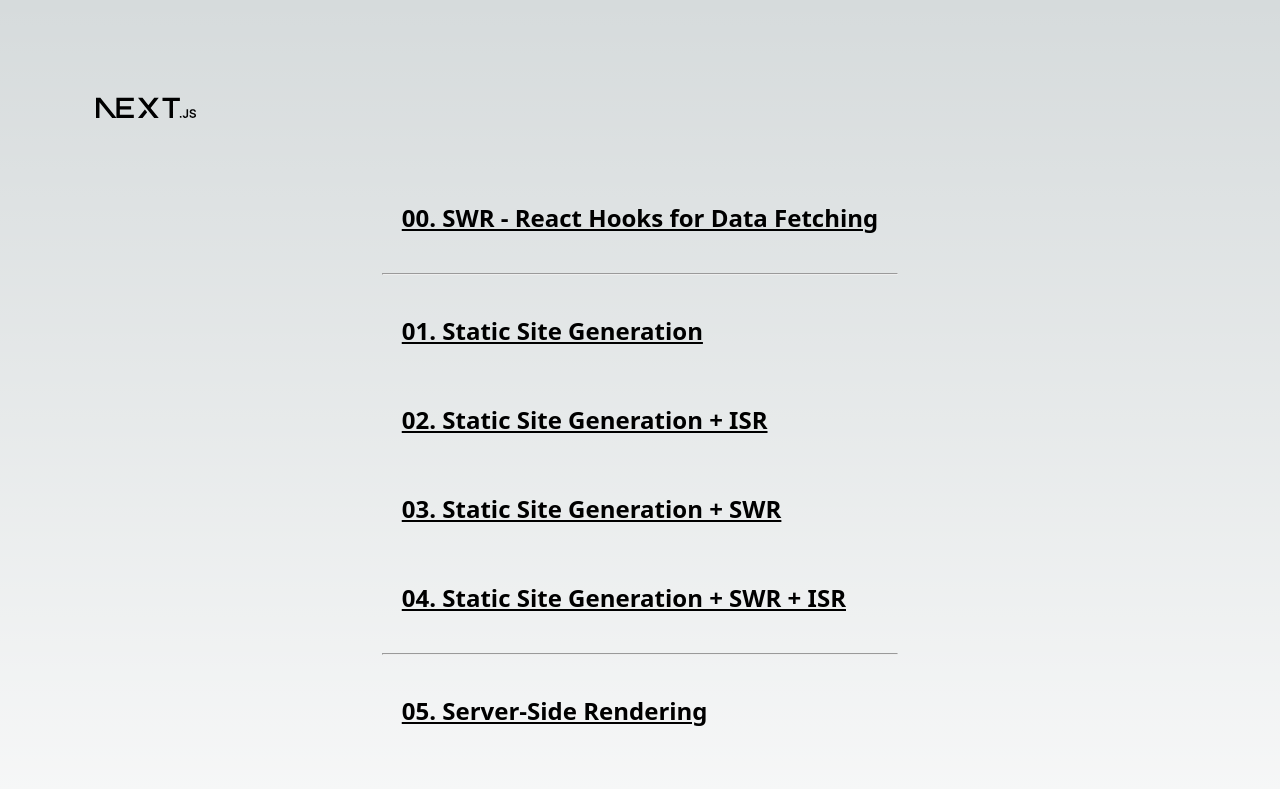
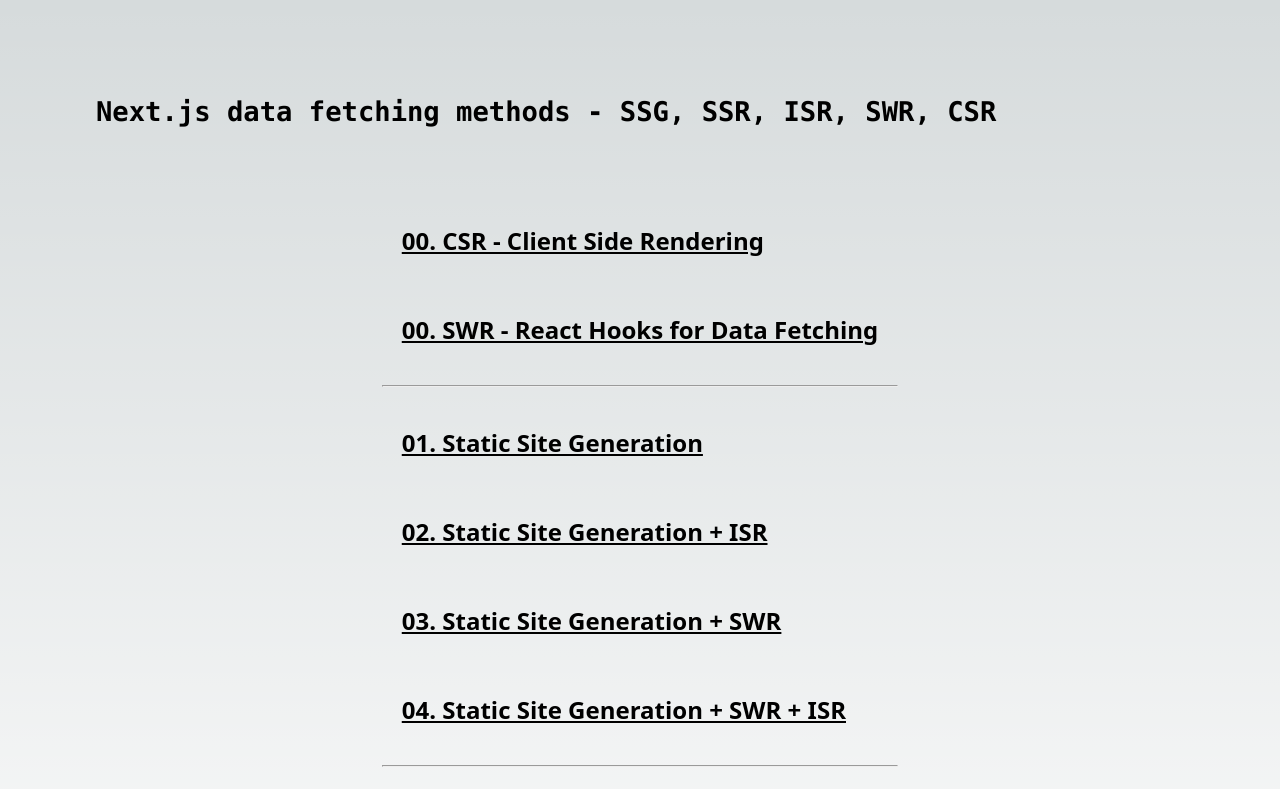
Before and after one commit to larswittenberg/nextjs-data-fetching-methods, a Next.js app: page / in a window 1280 px wide. Shown: the top 789 px of the page. Built offline with nearby package versions, Linux system fonts and the light colour scheme.

Commit message:
FEATURE: Add CSR Page

```diff
--- a/pages/index.js
+++ b/pages/index.js
@@ -21,25 +21,17 @@
 			</Head>
 			<main className={styles.main}>
 				<div className={styles.description}>
-					<div>
-						<a
-							href="https://nextjs.org/"
-							target="_blank"
-							rel="noopener noreferrer"
-						>
-							<Image
-								src="/next.svg"
-								alt="Next.js Logo"
-								className={styles.nextLogo}
-								width={100}
-								height={24}
-								priority
-							/>
-						</a>
-					</div>
+					<h1>
+						Next.js data fetching methods - SSG, SSR, ISR, SWR, CSR
+					</h1>
 				</div>
 
 				<div className={styles.center}>
+					<Link href="/00-csr" className={styles.card}>
+						<h2>00. CSR - Client Side Rendering</h2>
+					</Link>
+					<br />
+
 					<Link href="/00-swr" className={styles.card}>
 						<h2>00. SWR - React Hooks for Data Fetching</h2>
 					</Link>
```
Also changed, not shown: pages/00-csr.js (added, +62 -0 lines).
